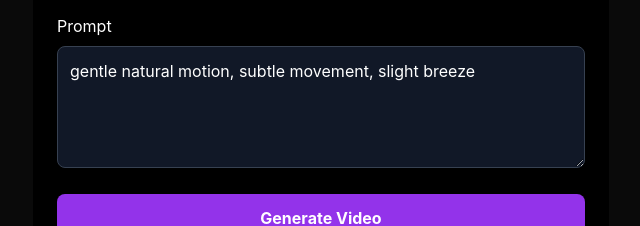
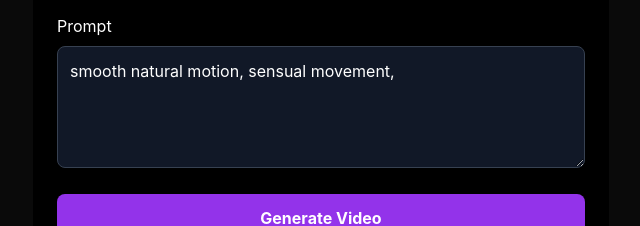
Before and after one commit to yrw2go-ui/Companion, a Next.js app: page /videotest in a window 1280 px wide. Shown: the part 360-586 px from the top of the page, without its empty margins (319-959 px from the left). Built offline with nearby package versions, Linux system fonts and the light colour scheme.

Commit message:
Update prompt for video test with new description

```diff
--- a/pages/videotest.js
+++ b/pages/videotest.js
@@ -24,7 +24,7 @@ const MODELS = [
 export default function VideoTest() {
   const [imageUrl, setImageUrl] = useState('')
   const [prompt, setPrompt] = useState(
-    'gentle natural motion, subtle movement, slight breeze'
+    'smooth natural motion, sensual movement,'
   )
 
   const [model, setModel] = useState(MODELS[0].value)
```
